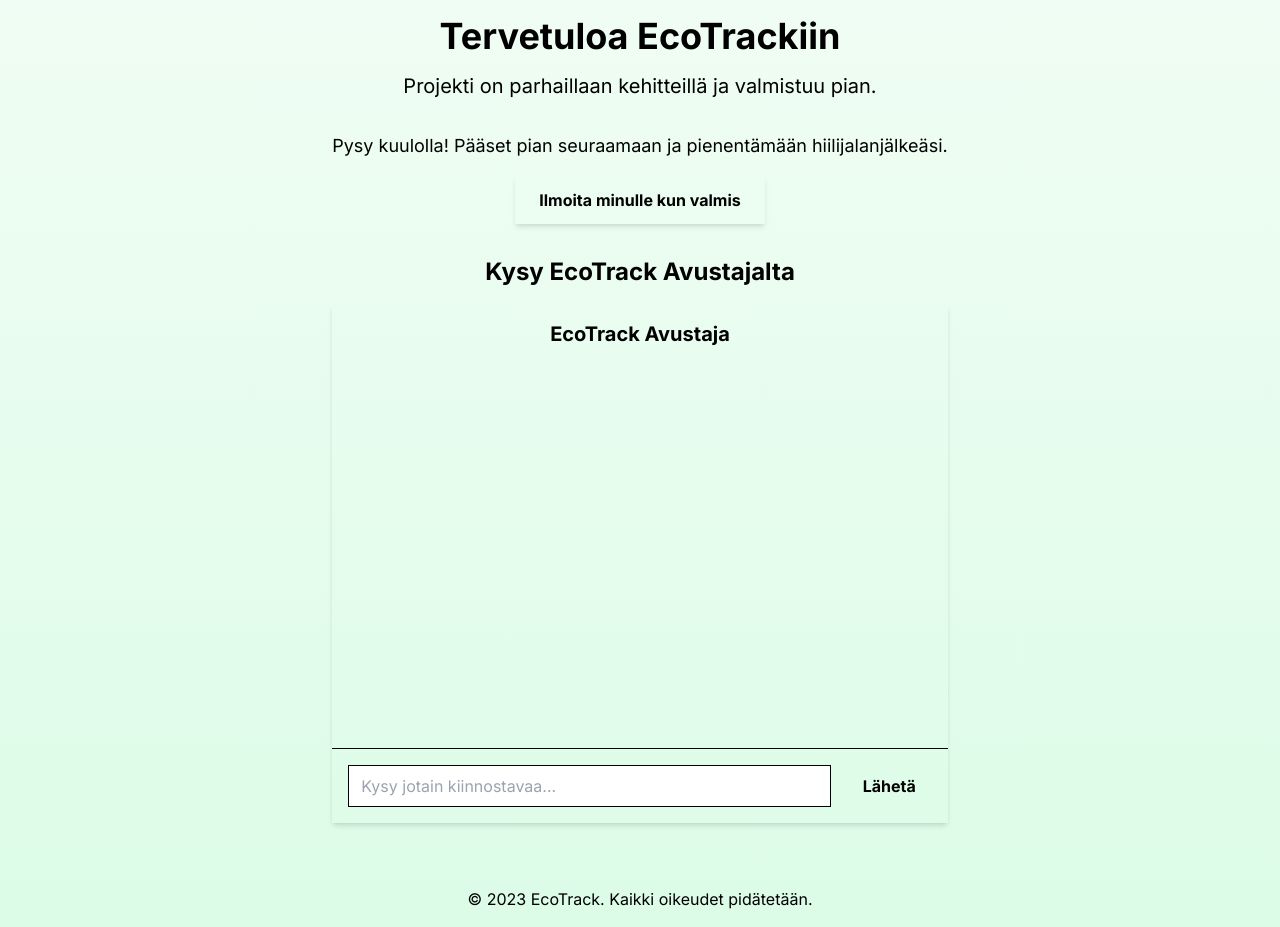
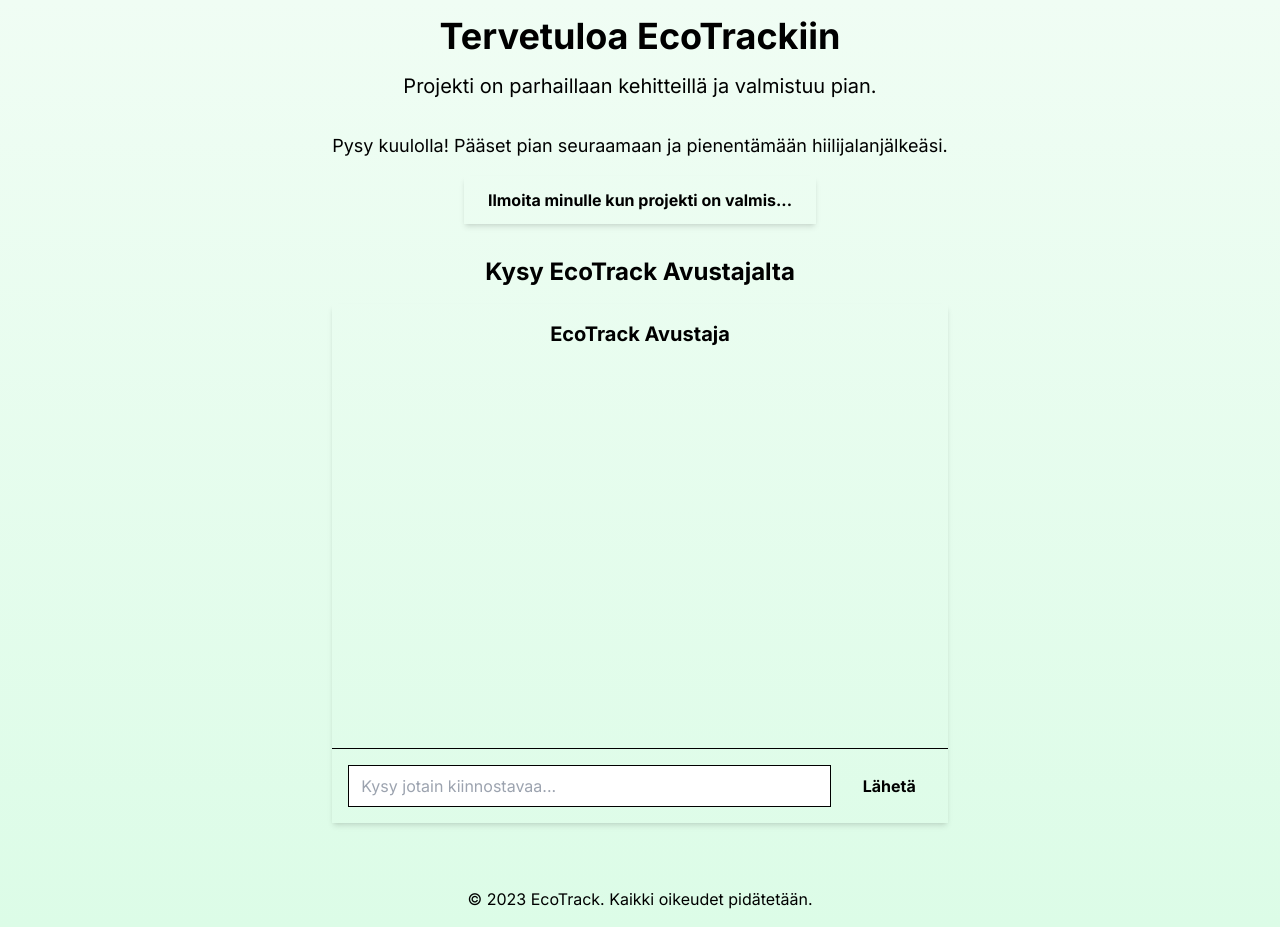
Before and after one commit to Hakukonestudio/EcoTrack, a Next.js app: page / in a window 1280 px wide. Built offline with nearby package versions, Linux system fonts and the light colour scheme.

Commit message:
just committing

```diff
--- a/app/page.tsx
+++ b/app/page.tsx
@@ -19,7 +19,7 @@ export default function Home() {
             href="/notify"
             className="inline-block bg-green-500 hover:bg-green-600 text-white font-bold py-3 px-6 rounded-lg shadow-md transition duration-300 ease-in-out transform hover:scale-105 focus:outline-none focus:ring-2 focus:ring-green-400 focus:ring-opacity-50"
           >
-            Ilmoita minulle kun valmis
+            Ilmoita minulle kun projekti on valmis...
           </Link>
         </div>
         <div className="w-full max-w-2xl mx-auto">
```
